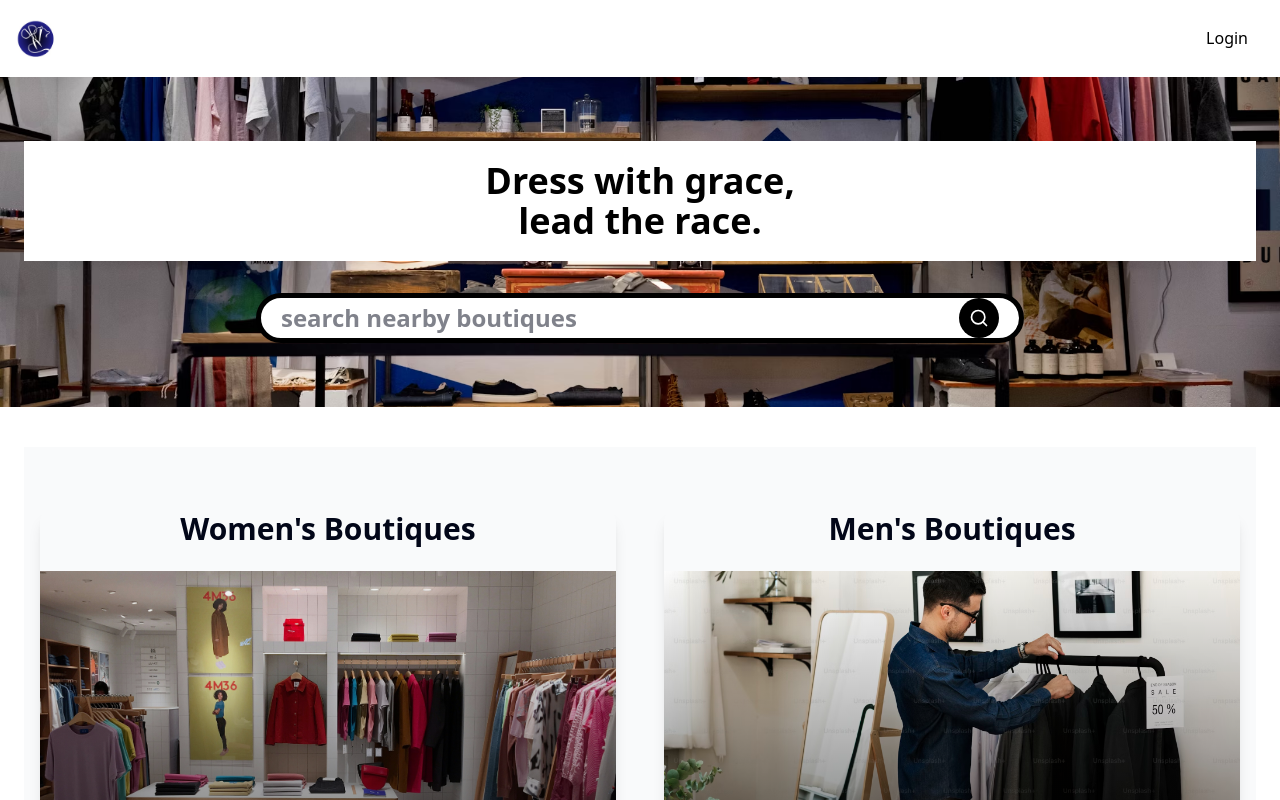
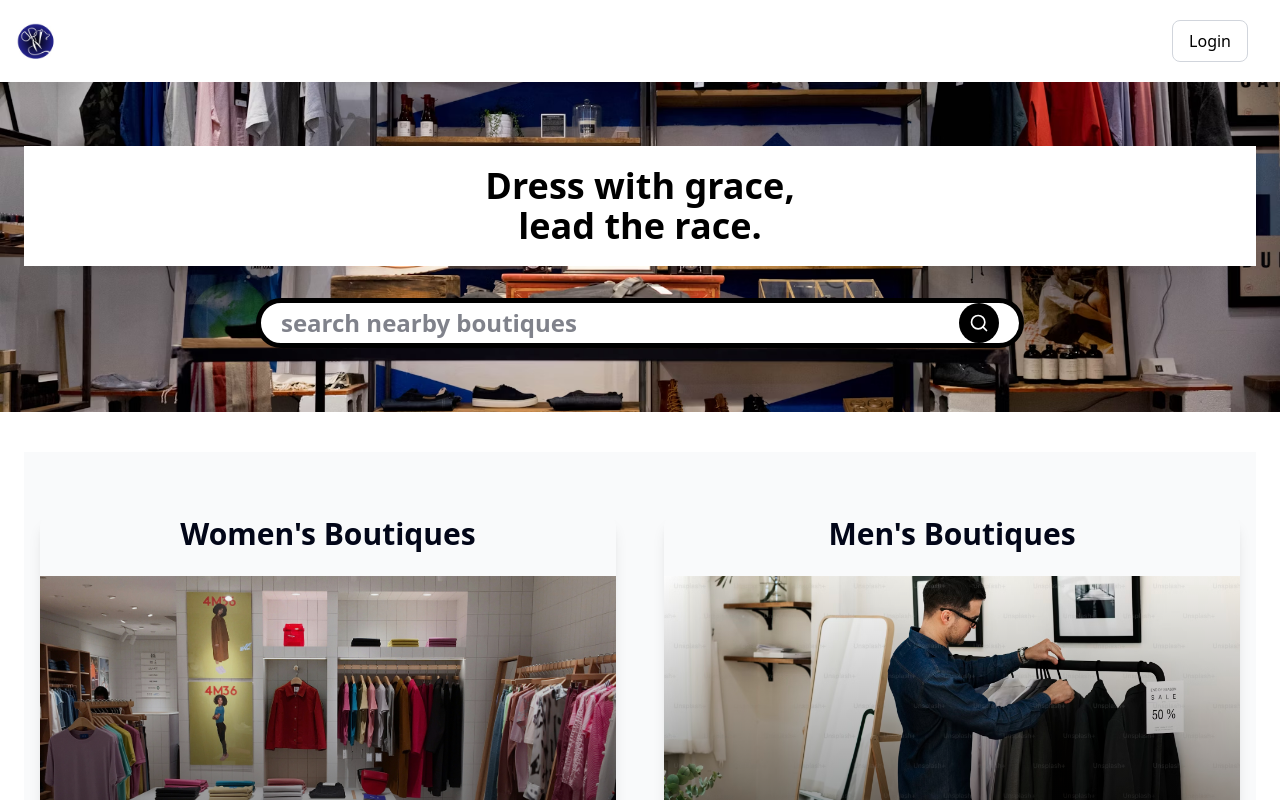
Before and after one commit to Subodhini0906/IndieVibe, a Next.js app: page / in a window 1280 px wide. Shown: the top 800 px of the page. Built offline with nearby package versions, Linux system fonts and the light colour scheme; no server answers; a web font is replaced by a local one.

Commit message:
error resolved

```diff
--- a/app/api/auth/[...nextauth]/route.ts
+++ b/app/api/auth/[...nextauth]/route.ts
@@ -1,2 +1,2 @@
-import { handlers } from "@/auth" // Referring to the auth.ts we just created
+import { handlers } from "../../../../auth" // Referring to the auth.ts we just created
 export const { GET, POST } = handlers
--- a/app/components/Navbar.tsx
+++ b/app/components/Navbar.tsx
@@ -1,20 +1,28 @@
 import Link from "next/link";
 import Image from "next/image";
-import { auth, signOut, signIn } from "@/auth";
+import  {getServerSession } from "next-auth"; // Import directly from next-auth instead
+import { signOut, signIn } from "../../auth"; // Keep these from your auth.ts
 import { BadgePlus, LogOut } from "lucide-react";
 
+
 const Navbar = async () => {
-  const session = await auth();
-
+  const session = await getServerSession(); // Ensure that this works correctly
   return (
     <header className="px-4 py-5 bg-white shadow-sm font-work-sans">
       <nav className="flex justify-between items-center">
         <Link href="/">
-          <Image src="/logo1.jpg" alt="logo" width={40} height={50} style={{ objectFit: 'contain' }}  priority/>
+          <Image
+            src="/logo1.jpg"
+            alt="logo"
+            width={40}
+            height={50}
+            style={{ objectFit: 'contain' }}
+            priority
+          />
         </Link>
 
         <div className="flex items-center gap-5 text-black">
-          {session && session?.user ? (
+         {session?.user ? (
             <>
               <Link href="/startup/create">
                 <span className="max-sm:hidden">Create</span>
@@ -24,26 +32,25 @@ const Navbar = async () => {
               <form
                 action={async () => {
                   "use server";
-
                   await signOut({ redirectTo: "/" });
                 }}
               >
-                <button type="submit">
+                <button type="submit" aria-label="Logout" className="flex items-center gap-2 text-red-500">
                   <span className="max-sm:hidden">Logout</span>
                   <LogOut className="size-6 sm:hidden text-red-500" />
                 </button>
               </form>
-
             </>
           ) : (
             <form
               action={async () => {
                 "use server";
-
                 await signIn("github");
               }}
             >
-              <button type="submit" className="mx-4">Login</button>
+              <button type="submit" className="mx-4 px-4 py-2 border border-gray-300 rounded-md hover:bg-gray-100" aria-label="Login">
+                Login
+              </button>
             </form>
           )}
         </div>
--- a/auth.ts
+++ b/auth.ts
@@ -1,6 +1,12 @@
+// auth.ts (root level)
 import NextAuth from "next-auth"
 import GitHub from "next-auth/providers/github"
 
 export const { handlers, auth, signIn, signOut } = NextAuth({
-  providers: [GitHub],
-})
+  providers: [
+    GitHub({
+      clientId: process.env.GITHUB_ID || "",
+      clientSecret: process.env.GITHUB_SECRET || "",
+    }),
+  ],
+});
--- a/package.json
+++ b/package.json
@@ -19,8 +19,8 @@
     "class-variance-authority": "^0.7.1",
     "clsx": "^2.1.1",
     "lucide-react": "^0.483.0",
-    "next": "^15.2.4",
-    "next-auth": "^4.24.11",
+    "next": "^15.2.5",
+    "next-auth": "^4.0.0-next.26",
     "postcss": "^8.5.3",
     "react": "^19.1.0",
     "react-dom": "^19.1.0",
```
Also changed, not shown: app/api/auth/[...nextauth]/favorites/route.ts (deleted), 1 other file (tests, documents, lock files or other folders).
